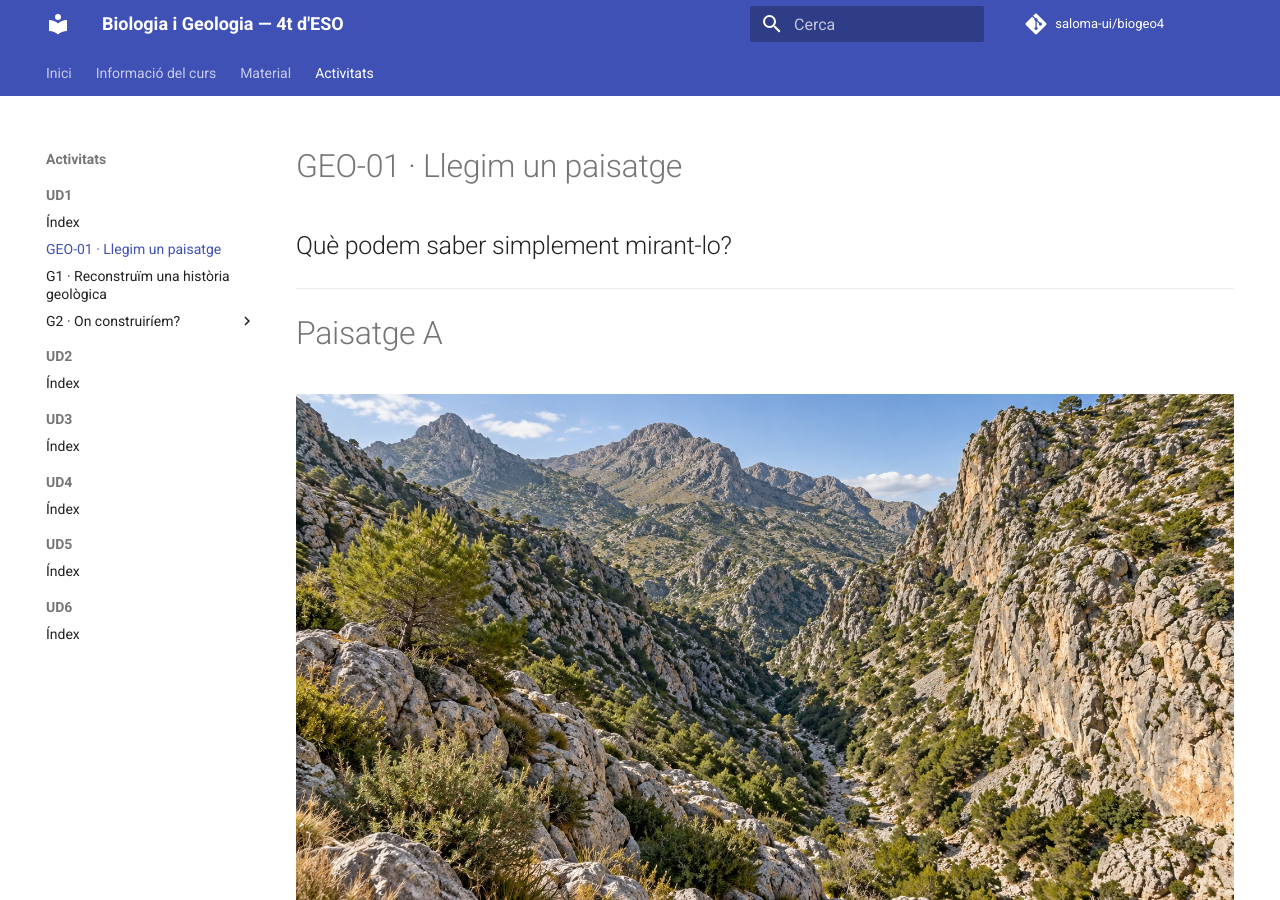
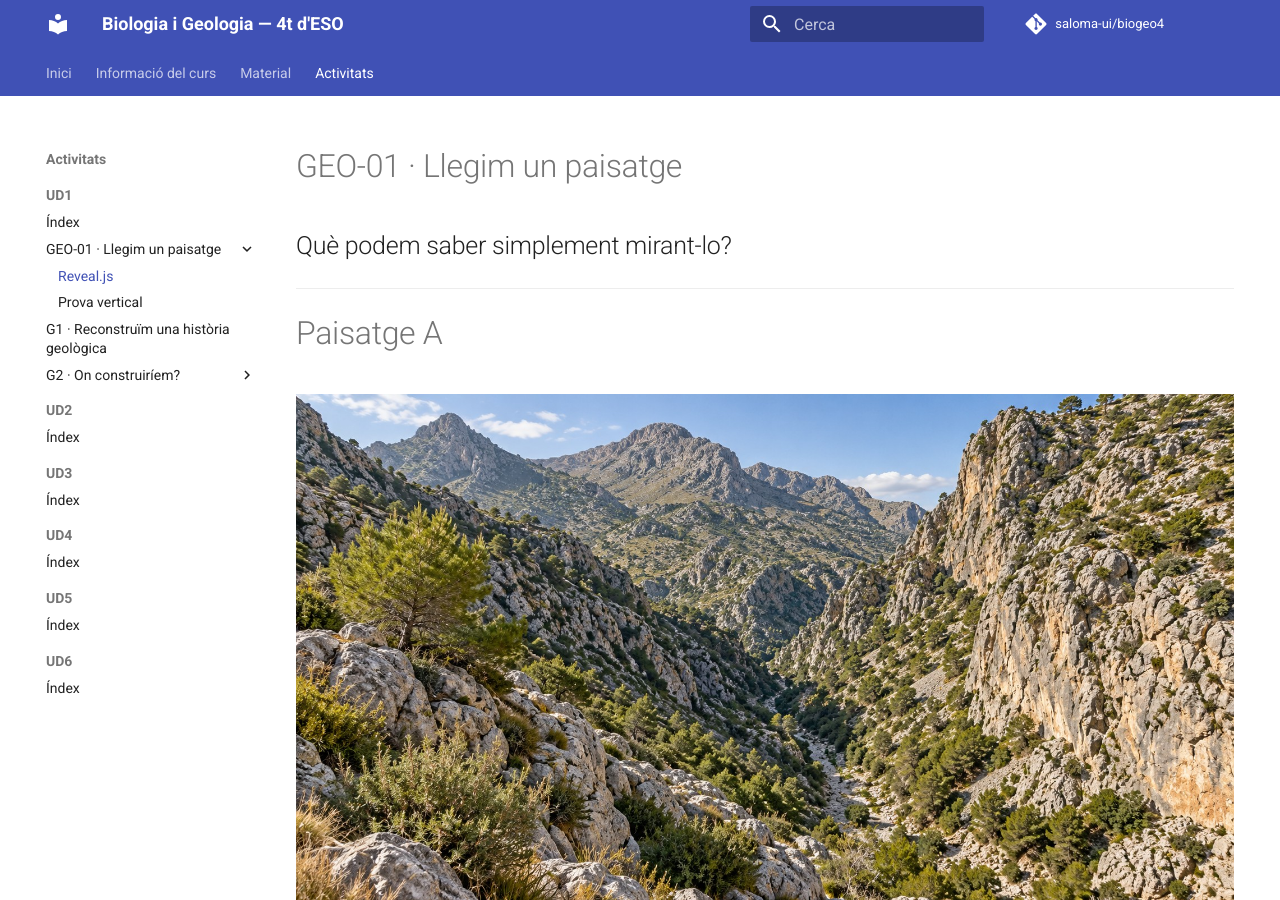
Before and after one commit to saloma-ui/biogeo4, an MkDocs documentation site: the page built from docs/activitats/ud1/geo-01/index.md, in a window 1280 px wide and 900 px high. Built offline with MkDocs 1.6.1 and Material for MkDocs 9.7.7, drawn with Linux system fonts in a browser that asks for light colours; comment, search, counter and statistics services are not loaded.

Commit message:
Afegeix la prova vertical de GEO-01

```diff
--- a/mkdocs.yml
+++ b/mkdocs.yml
@@ -57,7 +57,9 @@ nav:
   - Activitats:
       - UD1:
           - Índex: activitats/ud1/index.md
-          - GEO-01 · Llegim un paisatge: activitats/ud1/geo-01/index.md
+          - GEO-01 · Llegim un paisatge:
+              - Reveal.js: activitats/ud1/geo-01/index.md
+              - Prova vertical: activitats/ud1/geo-01/vertical.md
           - G1 · Reconstruïm una història geològica: activitats/ud1/g1/g1.md
           - G2 · On construiríem?:
               - Sessió 18: activitats/ud1/g2/g2_sessio_18.md
@@ -83,3 +85,4 @@ markdown_extensions:
 
 extra_css:
   - extra.css
+  - presentacio.css
```
